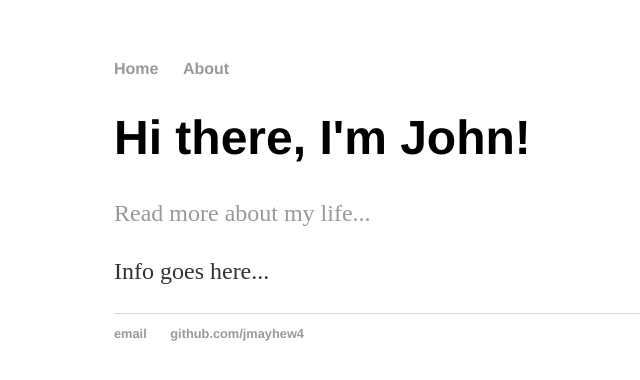
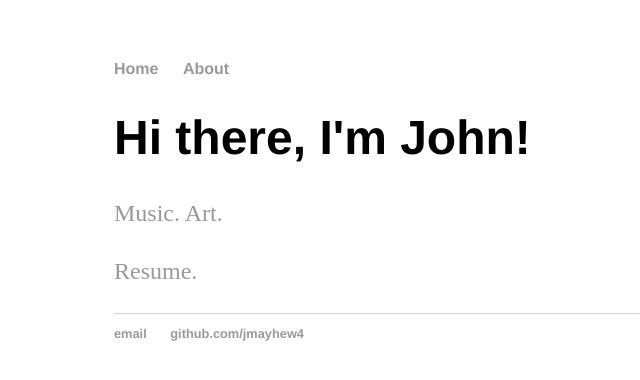
Before and after one commit to jmayhew4/jmayhew4.github.io, a Jekyll site: the page built from index.html, in a window 1280 px wide. Shown: the top 380 px of the page, without its empty margins (78-718 px from the left). Built offline with Jekyll 4.4.1, drawn with Linux system fonts in a browser that asks for light colours.

Commit message:
Update index.html

```diff
--- a/index.html
+++ b/index.html
@@ -4,6 +4,7 @@ title: Hey, Mayhew!
 ---
 <div class="blurb">
 	<h1>Hi there, I'm John!</h1>
-	<p><a href="/about">Read more about my life...</a></p>
-	<p>Info goes here...</p>
+	<p><a href="soundcloud.com/johnmayhem">Music. </a><a href="heymayhew.tumblr.com">Art.</a></p>
+	<p><a href="/about">Resume.</a></p>
+
 </div><!-- /.blurb -->
```
